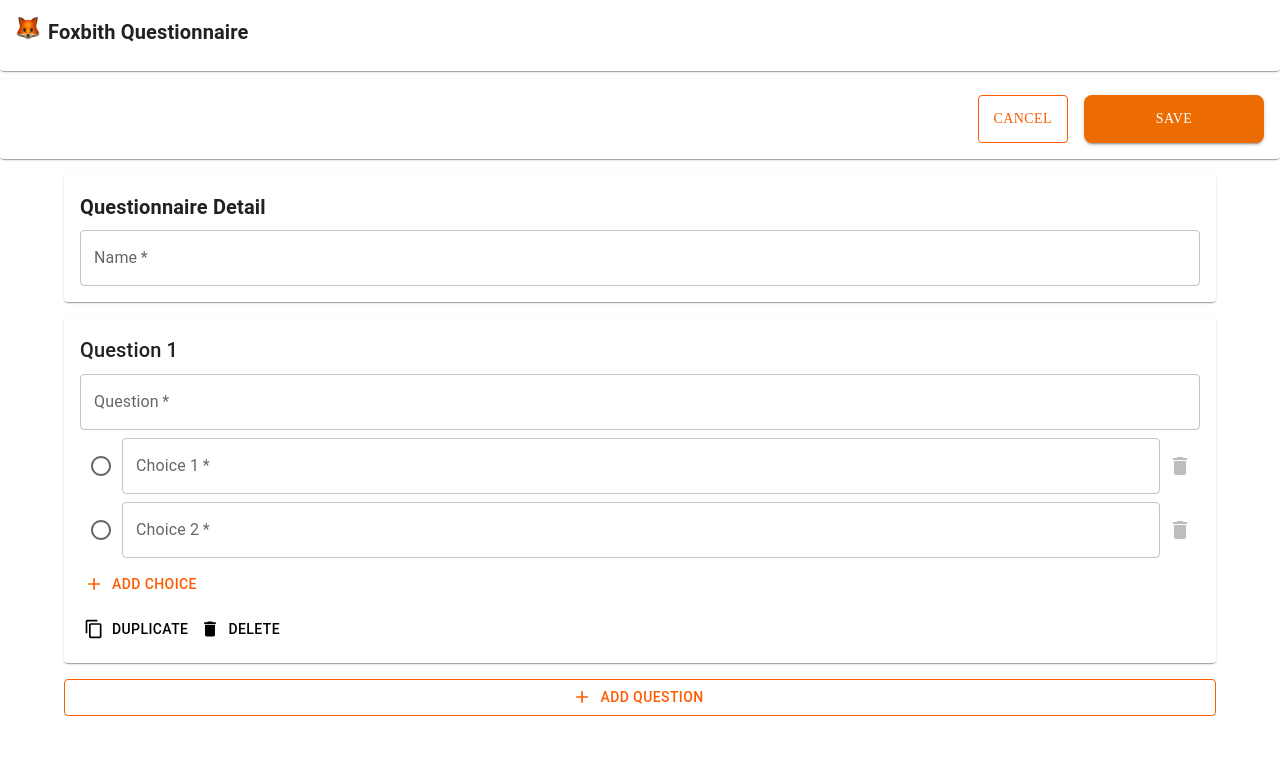
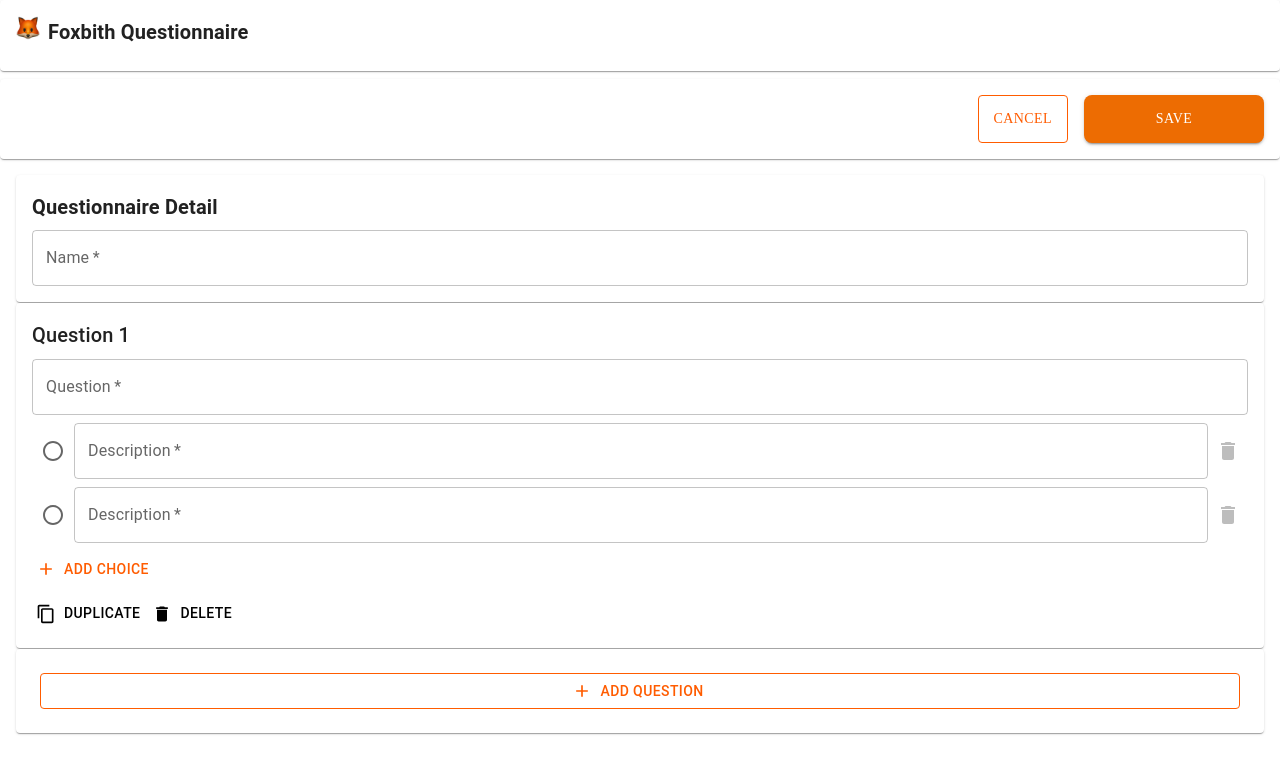
Before and after one commit to tortor1011/test3-foxbith-jantor, a Next.js app: page / in a window 1280 px wide. Shown: the top 774 px of the page. Built offline with nearby package versions, Linux system fonts and the light colour scheme.

Commit message:
refactor: update layout and styling for questionnaire form

```diff
--- a/src/app/components/form.tsx
+++ b/src/app/components/form.tsx
@@ -134,8 +134,8 @@ const handleSetCorrect = (qIndex: number, cIndex: number) => {
           </Button>
       </Paper>
 
-    <Container sx={{ mb: 5 }}>
-  <Paper sx={{ p: 2, mb: 2 }}>
+    <Container maxWidth={false} disableGutters sx={{ mb: 5, width: "100vw !important", px: 2 }}>
+  <Paper sx={{ p: 2, mb: 0.1 }}>
     <Typography variant="h6" gutterBottom style={{ fontWeight: 600 }}>Questionnaire Detail</Typography>
     <TextField
       name="formName"
@@ -148,7 +148,7 @@ const handleSetCorrect = (qIndex: number, cIndex: number) => {
   </Paper>
 
   {questions.map((q, qIndex) => (
-    <Paper key={qIndex} sx={{ p: 2, mb: 2 }}>
+    <Paper key={qIndex} sx={{ p: 2, mb: 0.1 }}>
       <Typography variant="h6">Question {qIndex + 1}</Typography>
 
       <TextField
@@ -168,11 +168,12 @@ const handleSetCorrect = (qIndex: number, cIndex: number) => {
                     onChange={() => handleSetCorrect(qIndex, cIndex)}
                   />
                   <TextField
-                    label={`Choice ${cIndex + 1}`}
+                    label={`Description`}
                     required
                     fullWidth
                     value={choice.description}
                     onChange={(e) => handleChoiceChange(qIndex, cIndex, e.target.value)}
+                    style={{ borderColor: "black" }}
                   />
                   <IconButton onClick={() => handleDeleteChoice(qIndex, cIndex)} disabled={q.choices.length <= 2}>
                     <Delete />
@@ -180,7 +181,7 @@ const handleSetCorrect = (qIndex: number, cIndex: number) => {
                 </Box>
                 {/* แสดงข้อความด้านล่างตัวเลือกที่ถูกเลือกและถูกต้อง */}
                 {q.msgChoice && selectedChoices[qIndex] === cIndex && choice.isCorrect && (
-                  <Typography variant="body2" color="success.main" sx={{ ml: 5, mt: 0.5 }}>
+                  <Typography variant="body2" color="black" sx={{ ml: 5, mt: 0.5 }}>
                     {q.msgChoice}
                   </Typography>
                 )}
@@ -204,7 +205,7 @@ const handleSetCorrect = (qIndex: number, cIndex: number) => {
       </Box>
     </Paper>
   ))}
-
+<Paper sx={{p:3}}>
   <Button
     fullWidth
     variant="outlined"
@@ -221,6 +222,7 @@ const handleSetCorrect = (qIndex: number, cIndex: number) => {
   >
     Add Question
   </Button>
+</Paper>
 </Container>
 
     </>
```
